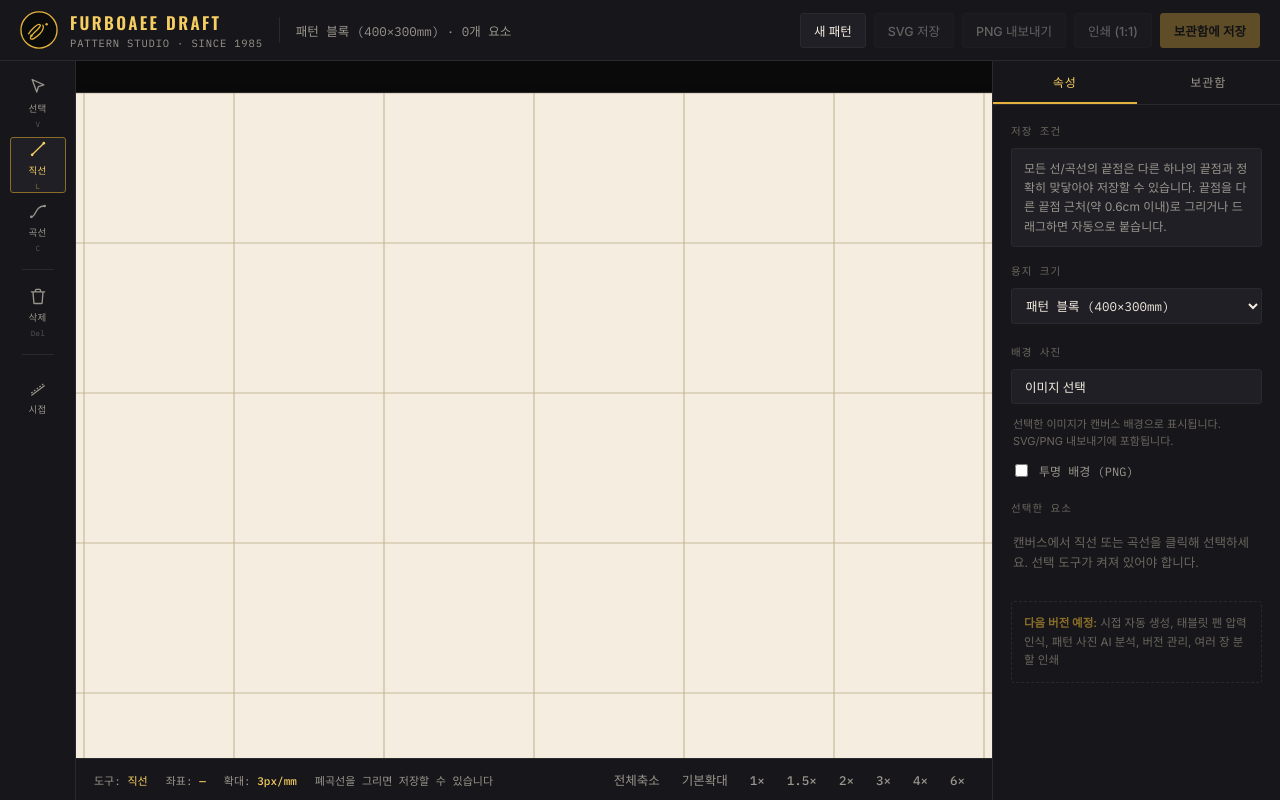
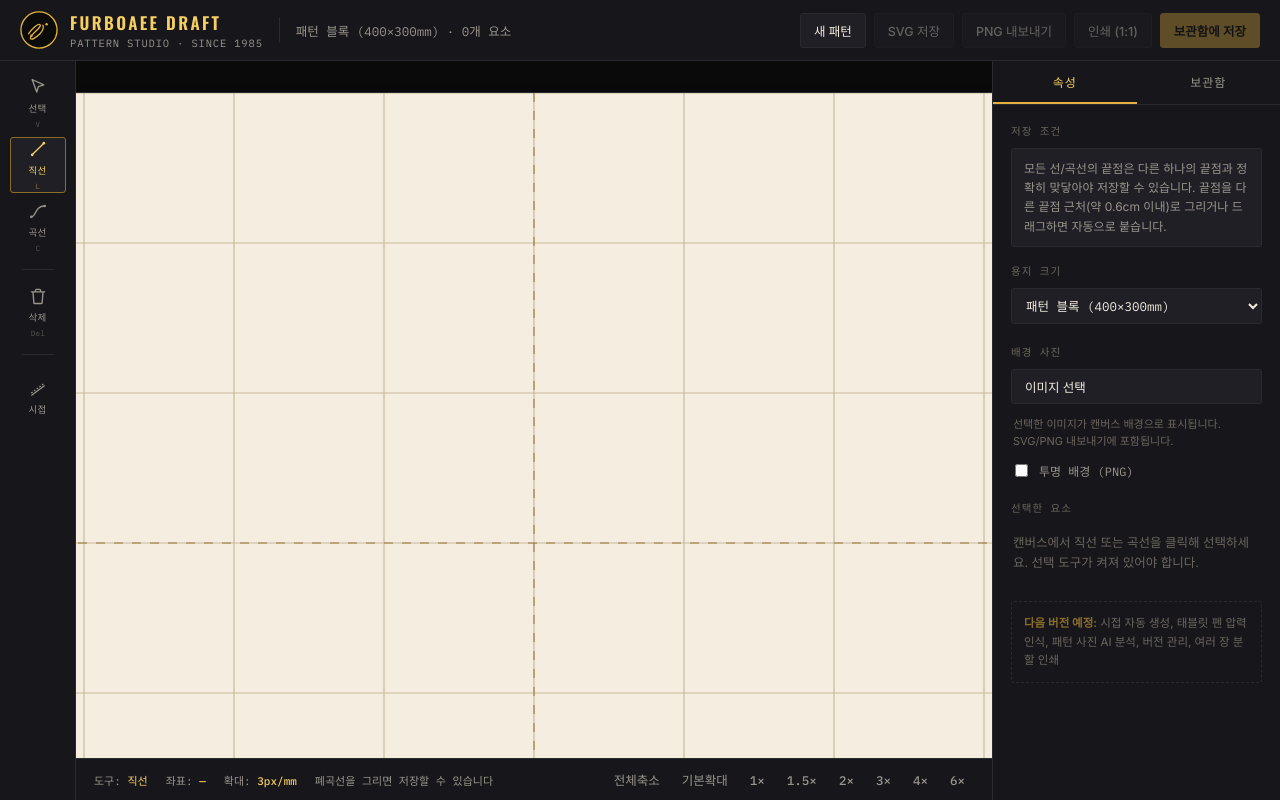
Before and after one commit to leaf-nam/battern, a React (Vite) app: page / in a window 1280 px wide. Built offline with nearby package versions, Linux system fonts and the light colour scheme.

Commit message:
feat : 캔버스 중앙에 가로/세로 중심선 추가

```diff
--- a/src/App.jsx
+++ b/src/App.jsx
@@ -614,6 +614,9 @@ export default function App() {
     [sheet.w - 10, sheet.h - 10],
   ]
 
+  const cx = sheet.w / 2
+  const cy = sheet.h / 2
+
   /* ---------------- render ---------------- */
 
   const selSet = new Set(selectedIds)
@@ -740,6 +743,8 @@ export default function App() {
                   <circle cx={cx} cy={cy} r={2.4} fill="none" />
                 </g>
               ))}
+              <line className="centerline" x1={0} y1={cy} x2={sheet.w} y2={cy} />
+              <line className="centerline" x1={cx} y1={0} x2={cx} y2={sheet.h} />
 
               {shapes.map((s) => {
                 const isActive = selectedIds.length === 0 && s.id === selectedId
--- a/src/index.css
+++ b/src/index.css
@@ -278,6 +278,13 @@ button {
 .sheet-corner-tick {
   stroke: var(--gold-dim);
   stroke-width: 1;
+}
+
+.centerline {
+  stroke: var(--gold-dim);
+  stroke-width: 0.5;
+  stroke-dasharray: 3 3;
+  opacity: 0.6;
 }
 
 .status-bar {
```
